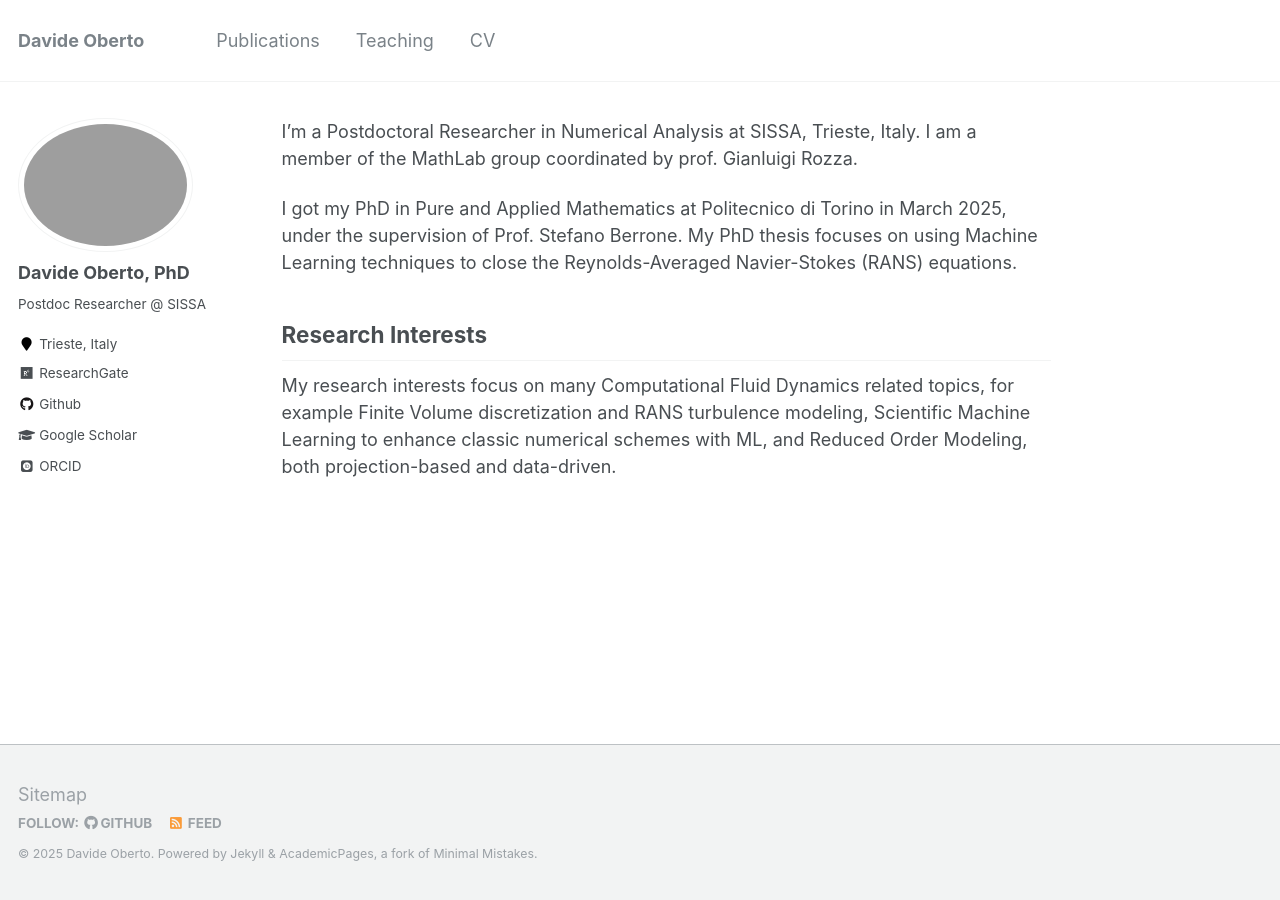
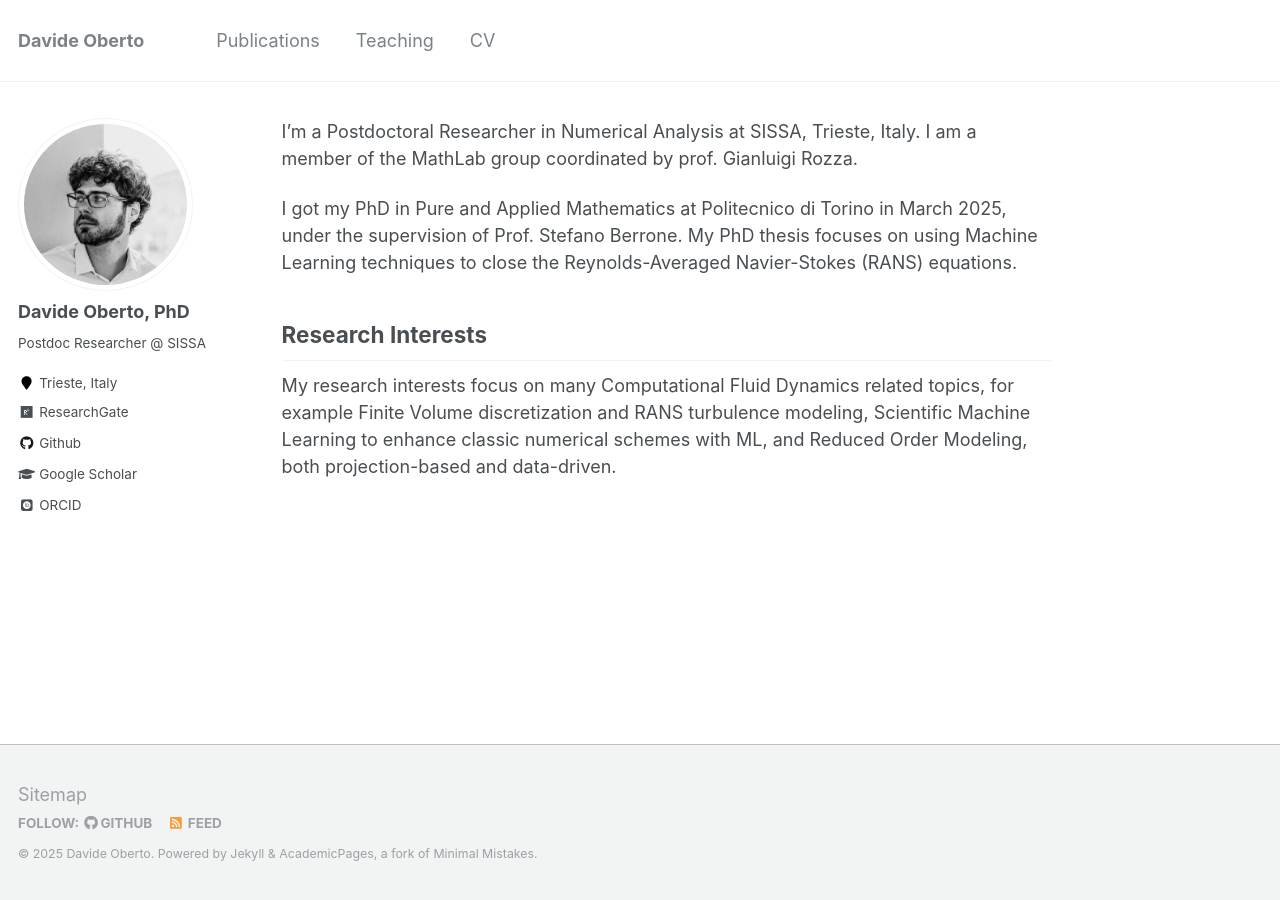
Before and after one commit to DavideOberto/DavideOberto.github.io, a Jekyll site: the page built from _pages/about.md, in a window 1280 px wide. Built offline with Jekyll 4.4.1, drawn with Linux system fonts in a browser that asks for light colours; some web fonts are replaced.

Commit message:
Update _config.yml

```diff
--- a/_config.yml
+++ b/_config.yml
@@ -81,7 +81,7 @@ analytics:
 # Site Author
 author:
   name             : "Davide Oberto, PhD"
-  avatar           : "foto_profilo.jpg"
+  avatar           : "foto_profilo.jpeg"
   bio              : "Postdoc Researcher @ SISSA"
   location         : "Trieste, Italy"
   employer         :
```
